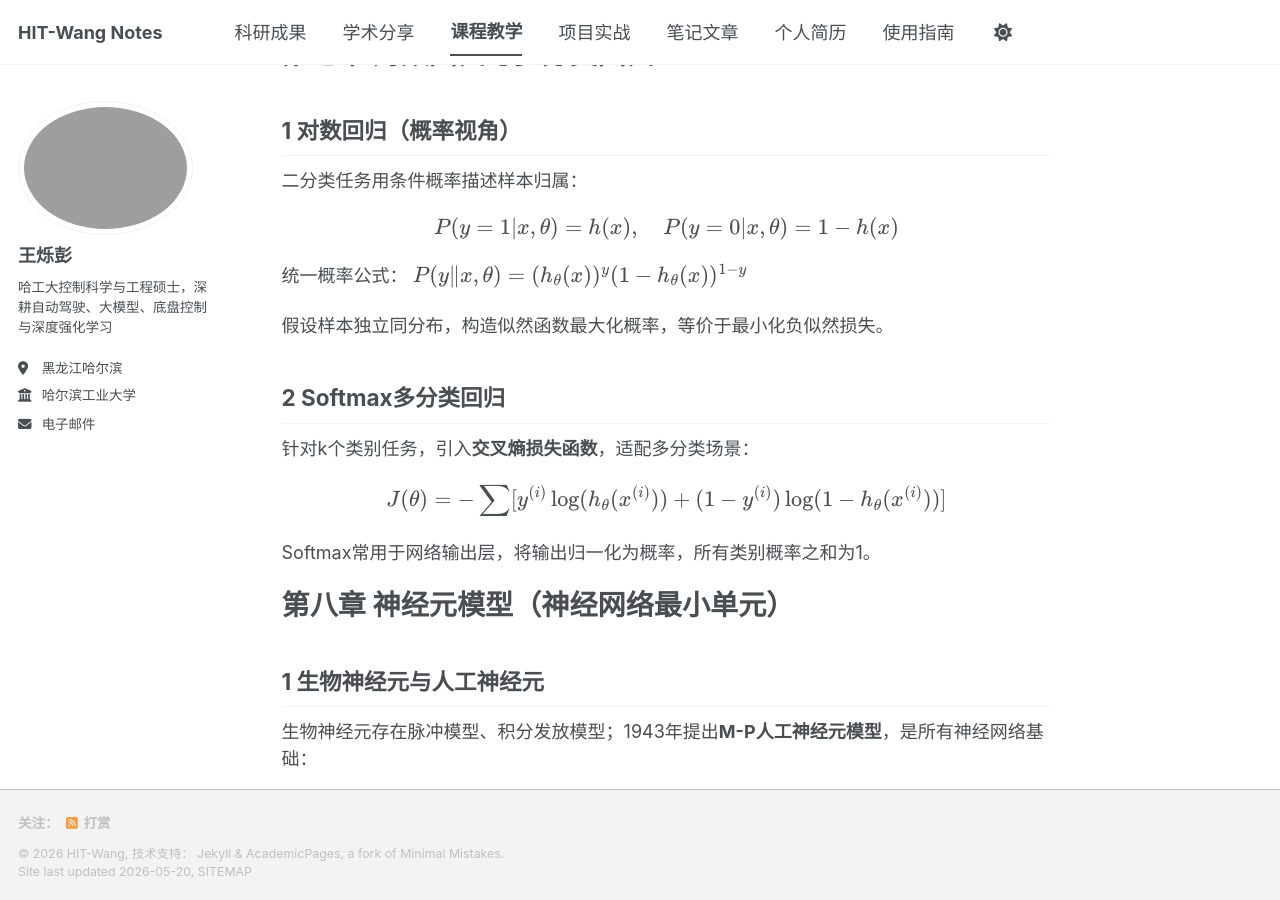
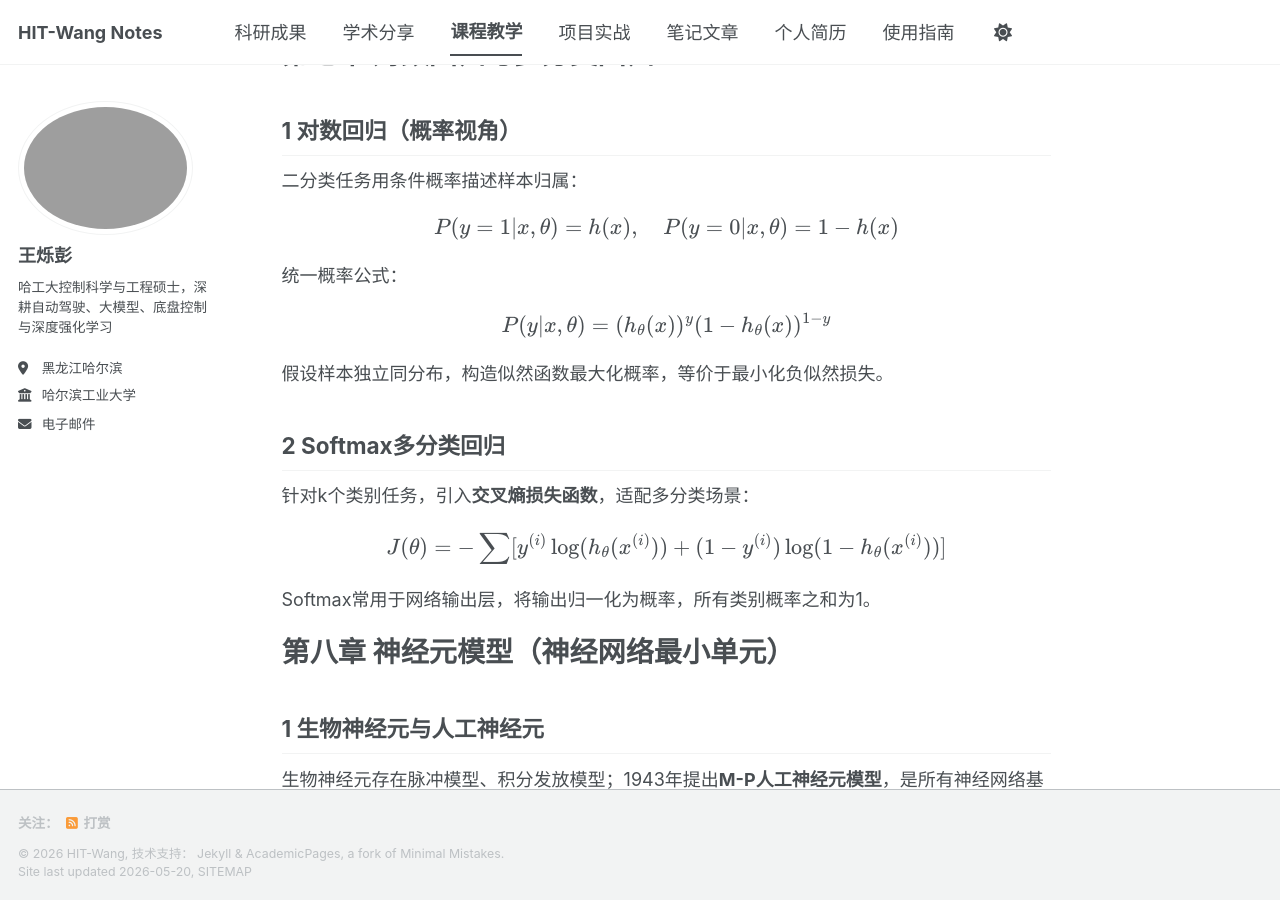
Before and after one commit to HITWang-tech/HITWang-tech.github.io, a Jekyll site: the page built from _teaching/DL-Week1.md, in a window 1280 px wide and 900 px high, scrolled down 6569 px. Built offline with Jekyll 4.4.1, drawn with Linux system fonts in a browser that asks for light colours; a script bundle is joined from its source files by our own code; library files that are not in the unit come from our copies.

```diff
--- a/_teaching/DL-Week1.md
+++ b/_teaching/DL-Week1.md
@@ -240,7 +240,9 @@ $$h(x)=\frac{1}{1+e^{-z}},z=\theta_1 x_1+\theta_2 x_2+\theta_0$$
 
 $$P(y=1|x,\theta)=h(x),\quad P(y=0|x,\theta)=1-h(x)$$
 
-统一概率公式： $$P(y\|x,\theta)=(h_\theta(x))^y(1-h_\theta(x))^{1-y}$$
+统一概率公式：
+
+$$P(y|x,\theta)=(h_\theta(x))^y(1-h_\theta(x))^{1-y}$$
 
 假设样本独立同分布，构造似然函数最大化概率，等价于最小化负似然损失。
 
```
